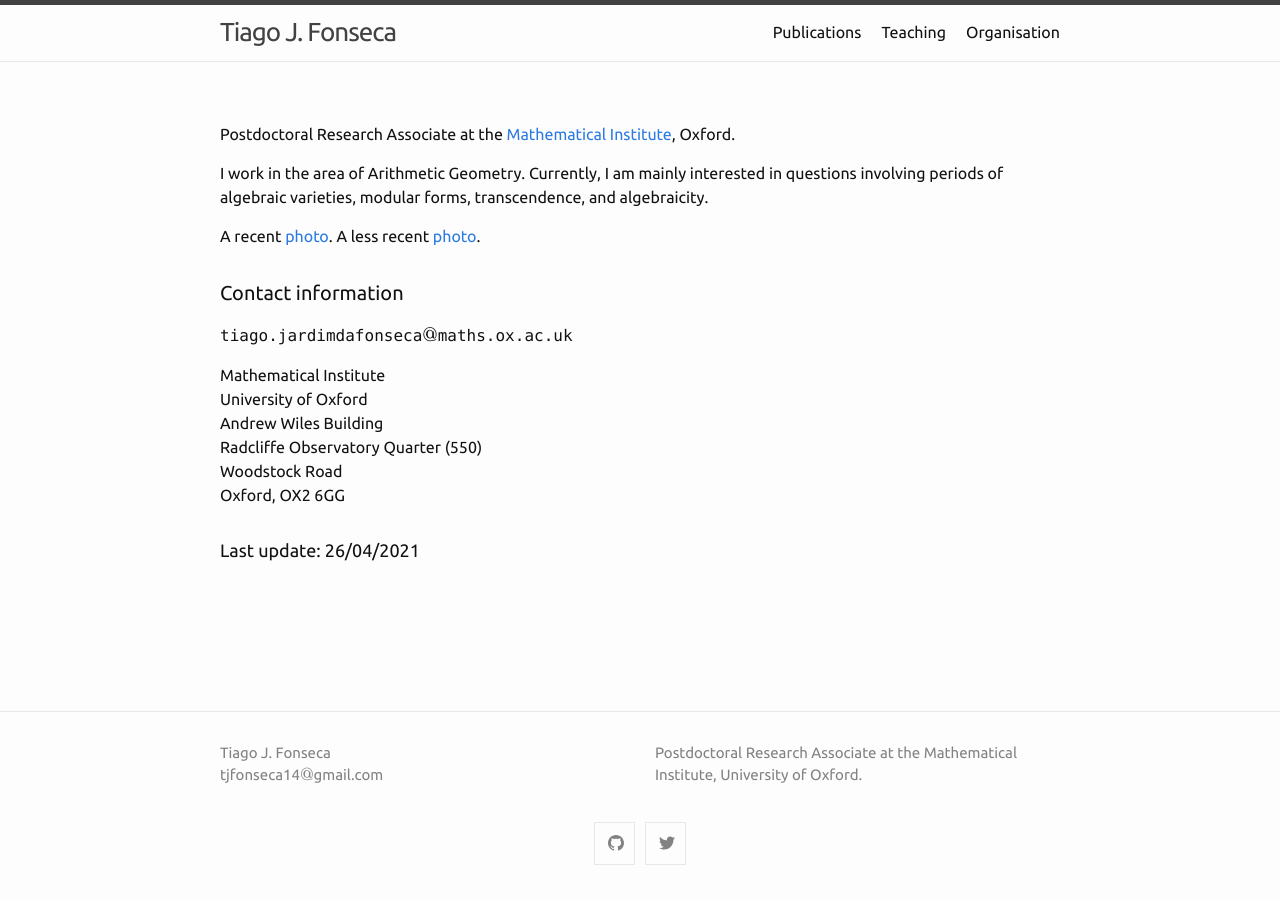
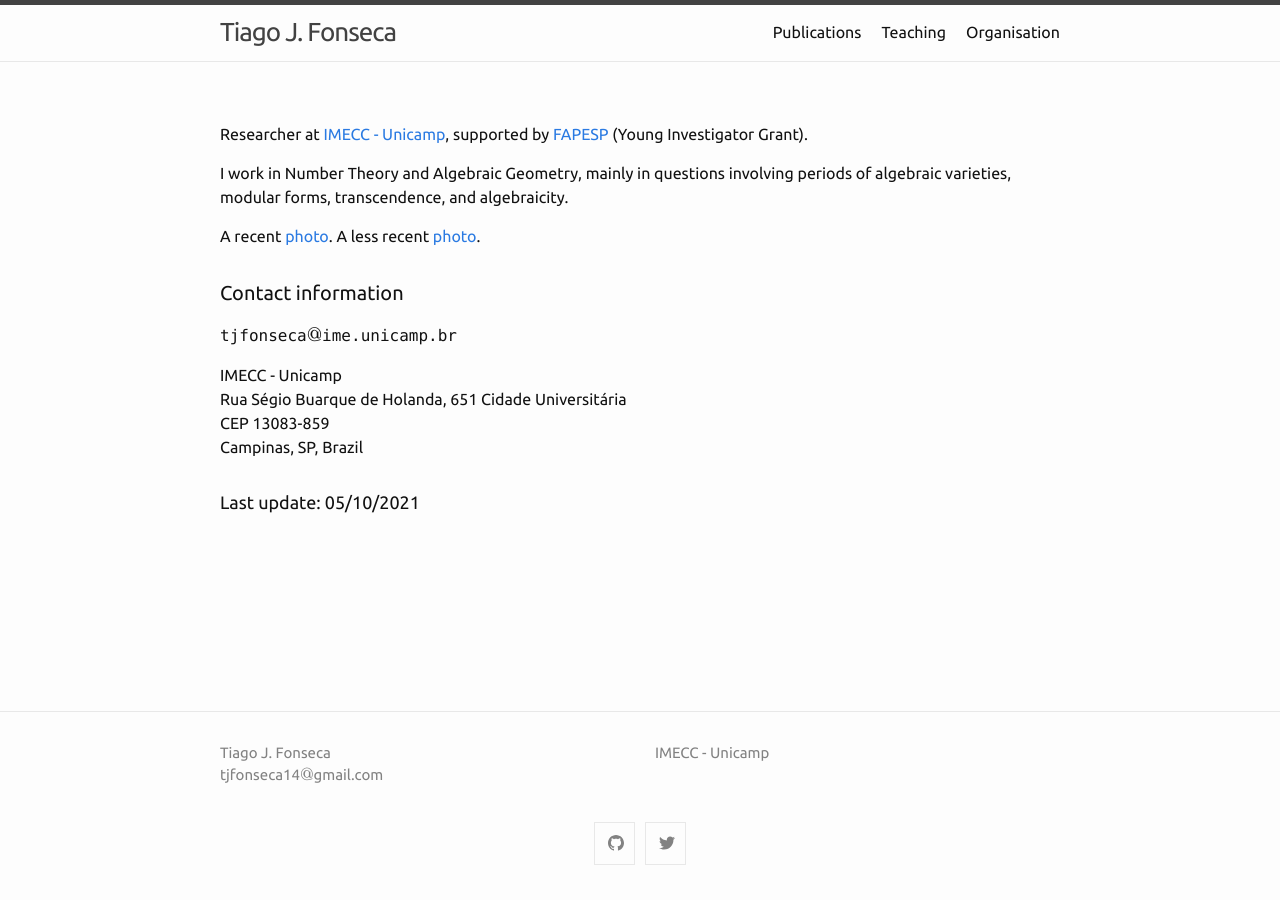
Before and after one commit to tjfonseca/tjfonseca.github.io, a Jekyll site: the page built from index.md, in a window 1280 px wide. Built offline with Jekyll 4.4.1, drawn with Linux system fonts in a browser that asks for light colours; formulas are drawn with MathJax 3.

Commit message:
Initial commit

```diff
--- a/_config.yml
+++ b/_config.yml
@@ -3,7 +3,7 @@ author:
   name: Tiago J. Fonseca
   email: tjfonseca14@gmail.com
 description:  # > this means to ignore newlines until "show_excerpts:"
-  Postdoctoral Research Associate at the Mathematical Institute, University of Oxford.
+  IMECC - Unicamp
 show_excerpts: false # set to true to show excerpts on the homepage
 
 # Minima date format
--- a/index.md
+++ b/index.md
@@ -9,9 +9,9 @@ layout: home
 ---
 
 
-Postdoctoral Research Associate at the <a href="https://www.maths.ox.ac.uk/">Mathematical Institute</a>, Oxford.
+Researcher at <a href="https://www.ime.unicamp.br/en">IMECC - Unicamp</a>, supported by <a href="https://fapesp.br/en">FAPESP</a> (Young Investigator Grant).
 
-I work in the area of Arithmetic Geometry. Currently, I am mainly interested in questions involving periods of algebraic varieties, modular forms, transcendence, and algebraicity.
+I work in Number Theory and Algebraic Geometry, mainly in questions involving periods of algebraic varieties, modular forms, transcendence, and algebraicity.
 
 A recent <a href="assets/pictures/dieppe.jpg">photo</a>. A less recent <a href="assets/pictures/diploma.png">photo</a>.
 
@@ -20,16 +20,14 @@ A recent <a href="assets/pictures/dieppe.jpg">photo</a>. A less recent <a href="
 </h4>
 
 <p>
-	<span id="mail">tiago.jardimdafonseca$@$maths.ox.ac.uk</span>
+	<span id="mail">tjfonseca$@$ime.unicamp.br</span>
 </p>
 
-Mathematical Institute <br>
-University of Oxford <br>
-Andrew Wiles Building <br>
-Radcliffe Observatory Quarter (550) <br>
-Woodstock Road <br>
-Oxford, OX2 6GG <br>
+IMECC - Unicamp <br>
+Rua Ségio Buarque de Holanda, 651 Cidade Universitária <br>
+CEP 13083-859 <br>
+Campinas, SP, Brazil <br>
 
 <h5>
-	Last update: 26/04/2021
+	Last update: 05/10/2021
 </h5>
```
Also changed, not shown: organisation.md (+5 -2 lines), publications.md (+2 -2 lines), teaching.md (+2 -4 lines).
